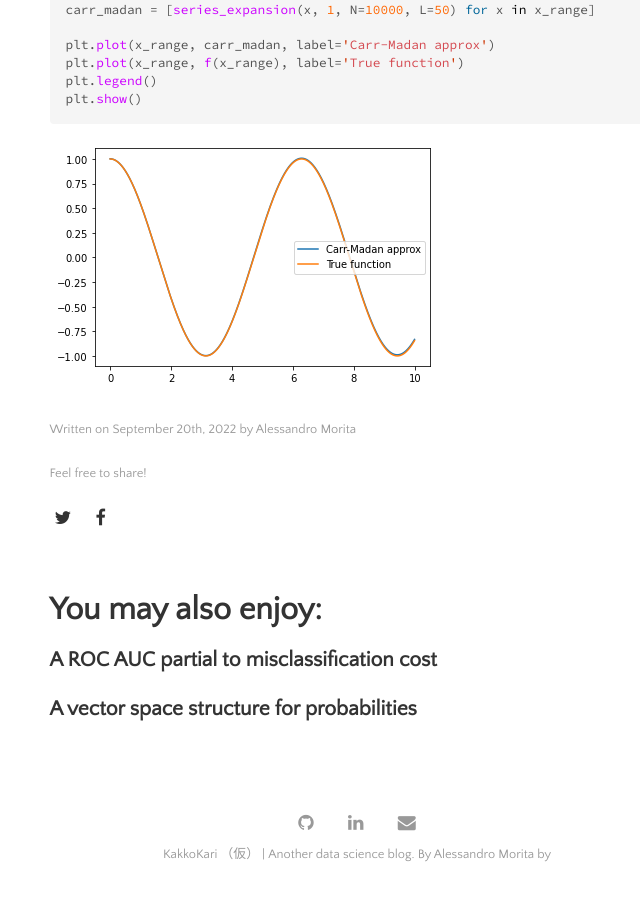
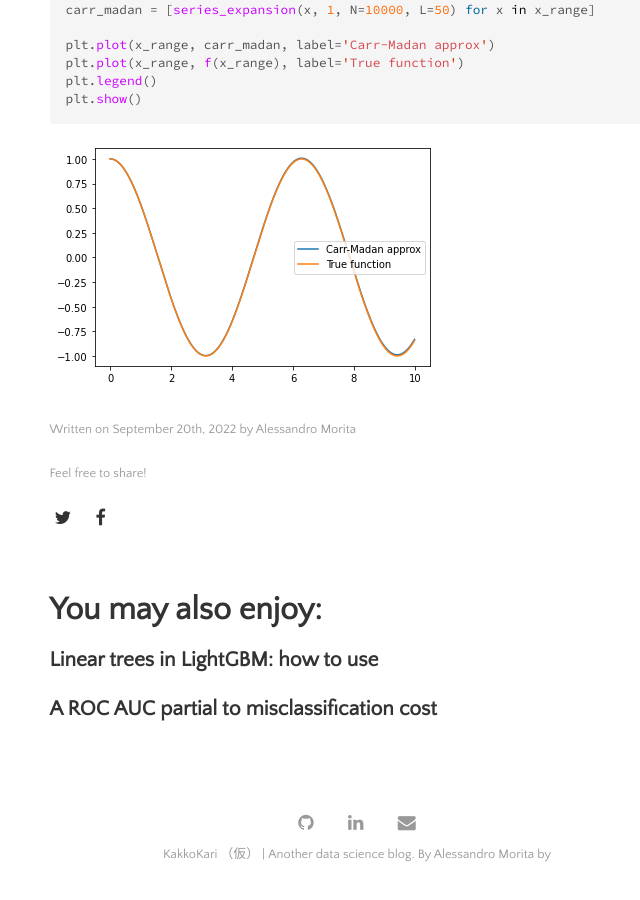
Before and after one commit to takeshimg92/takeshimg92.github.io, a Jekyll site: the page built from _posts/2022-09-20-carr_madan.md, in a window 1280 px wide and 900 px high, scrolled down 2228 px. Shown: the whole window, without its empty margins (283-923 px from the left). Built offline with Jekyll 4.4.1, drawn with Linux system fonts in a browser that asks for light colours; formulas are drawn with MathJax 3.

Commit message:
added header

```diff
--- a/_posts/2022-09-21-linear_trees_in_LightGBM.md
+++ b/_posts/2022-09-21-linear_trees_in_LightGBM.md
@@ -1,3 +1,13 @@
+---
+layout: post
+title: "Linear trees in LightGBM: how to use"
+author: "Alessandro Morita"
+categories: posts
+tags: [datascience]
+image: linear_trees.jpg
+---
+
+
 # What are linear trees?
 
 From [this post](https://towardsdatascience.com/linear-tree-the-perfect-mix-of-linear-model-and-decision-tree-2eaed21936b7):
```
Also changed, not shown: assets/img/linear_trees.jpg.
